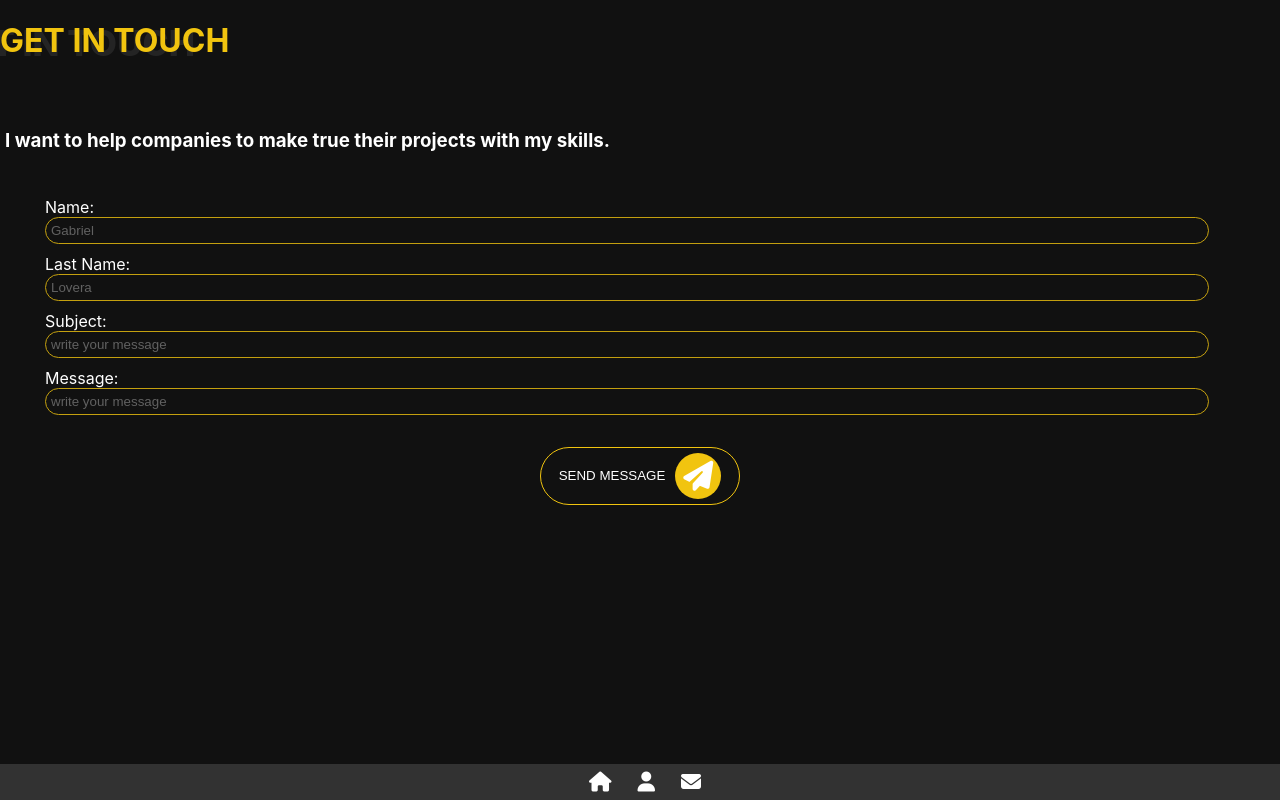
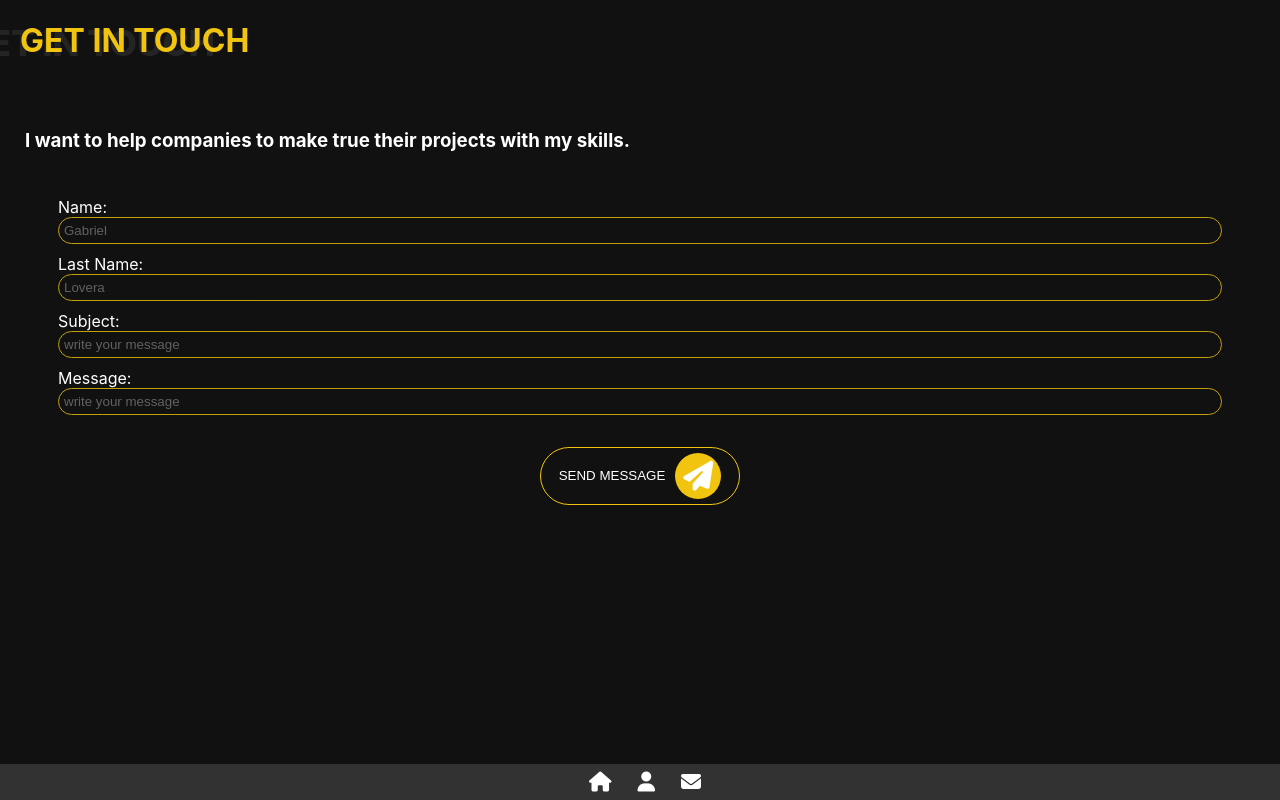
Before and after one commit to loveragabriel/loveragabrielpage, a React (Create React App) app: page /Formpage in a window 1280 px wide. Built offline with nearby package versions, Linux system fonts and the light colour scheme.

Commit message:
form margin fixed

```diff
--- a/src/App.css
+++ b/src/App.css
@@ -190,6 +190,9 @@ nav a.active{
   color: white;
   align-items: center;
 }
+.form-format{
+  margin: 10px 20px;
+}
 
 input{
   opacity: 0.8;
--- a/src/Pages/Formpage.js
+++ b/src/Pages/Formpage.js
@@ -8,7 +8,8 @@ export const Formpage = () => {
     window.location.assign("mailto:loveragabriel20@gmail.com subject={}");
 }
   return (
-    <div>
+    <>
+    <div className='form-format'>
     <h1>GET IN TOUCH</h1>
     <span className='span-bckg-T'>GET IN TOUCH</span>
     <h3>
@@ -33,7 +34,8 @@ export const Formpage = () => {
         SEND MESSAGE
         <i className="fa-solid fa-paper-plane"></i>
         </button>
+        </div>
     <NavBar></NavBar>
-    </div>
+    </>
   )
 }
```
